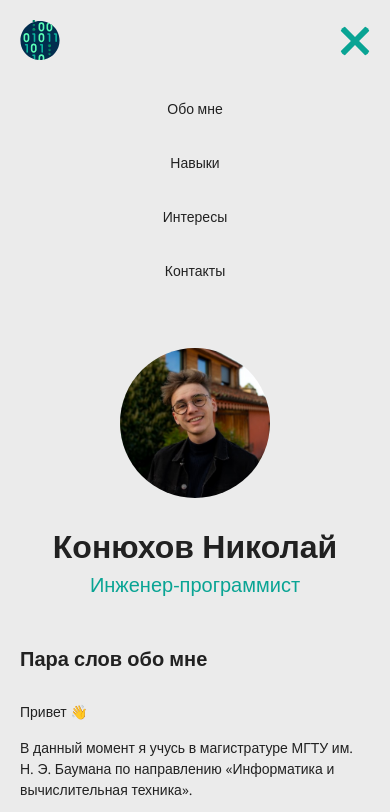
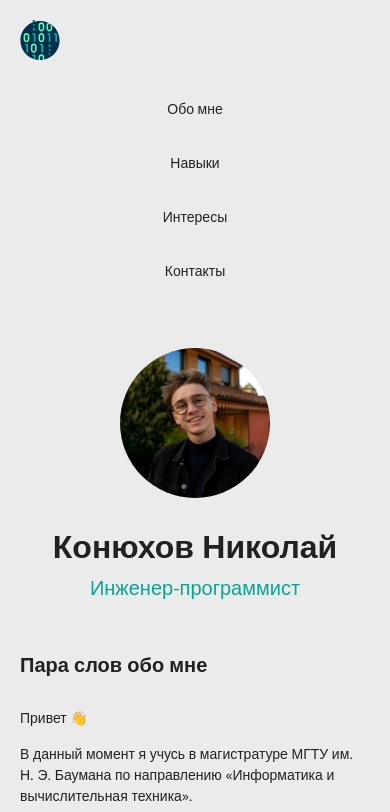
Before and after one commit to Nifolio/bmstu-ti, a plain HTML site: page index.html in a window 390 px wide. Shown: the top 812 px of the page. Drawn offline with nearby package versions, Linux system fonts and the light colour scheme.

```diff
--- a/css/style.css
+++ b/css/style.css
@@ -35,9 +35,7 @@
 .main-header-wrap {
     display: flex;
 }
-.nav-btn {
-    display: none;
-}
+
 .main-nav {
     display: flex;
 }
@@ -151,7 +149,8 @@
     border-radius: 8px;
 }
 
-.skill-level:last-child {
+
+.skills-level:last-child {
     margin: 0;
 }
 
@@ -375,29 +374,8 @@
 		height: 40px;
 	}
 
-    .nav-btn {
-		display: block;
-		width: 30px;
-		height: 30px;
-		border: 0;
-		background-color: transparent;
-		background-repeat: no-repeat;
-		background-position: center;
-		cursor: pointer;
-	}
-    .nav-btn_close {
-		background-image: url('../img/menu-btn/close.svg');
-	}
-    .nav-btn_open  {
-		background-image: url('../img/menu-btn/burger.svg');
-	}
-
     .main-nav a {
 		padding: 20px 30px;
-	}
-
-	.main-nav_closed {
-		display: none;
 	}
 
     .main-header-wrap {
--- a/index.html
+++ b/index.html
@@ -19,10 +19,6 @@
                 <a href="#about">
                     <img src="img/main-logo.svg" width="60" height="60" alt="Логотип">
                 </a>
-
-                <button class="nav-btn nav-btn_close" type="button">
-                    <span class="visually-hidden">Закрыть меню</span>
-                </button>
             </div>
 
             <nav class="main-nav">
@@ -37,7 +33,7 @@
             <!-- ОБО МНЕ -->
             <section class="intro">
                 <div class="intro-wrapper">
-                    <div>
+                    <div class="text-wrapper">
                         <h1>Конюхов Николай</h1>
                         <p class="subtitle">Инженер-программист</p>
                     </div>
```
